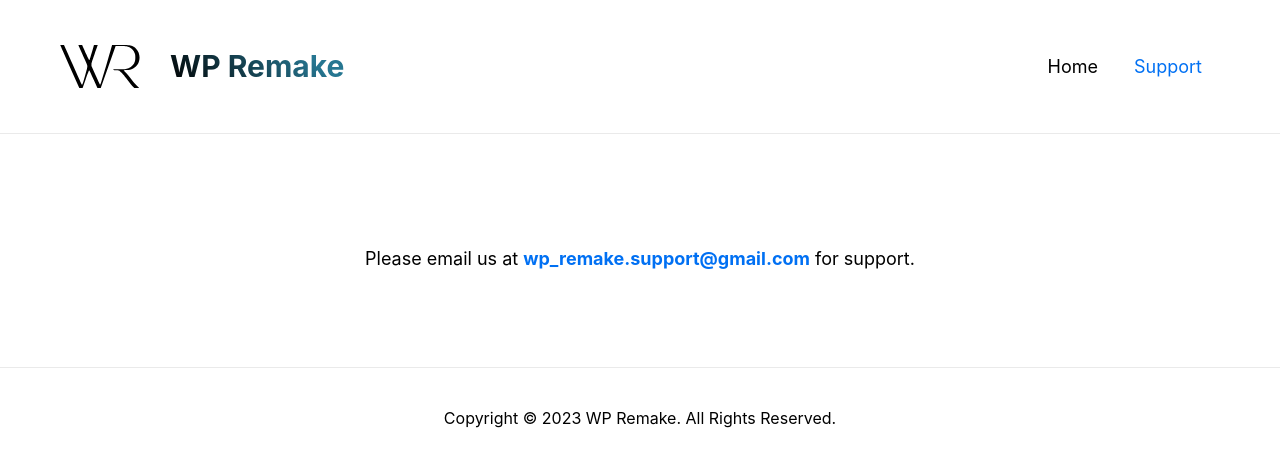
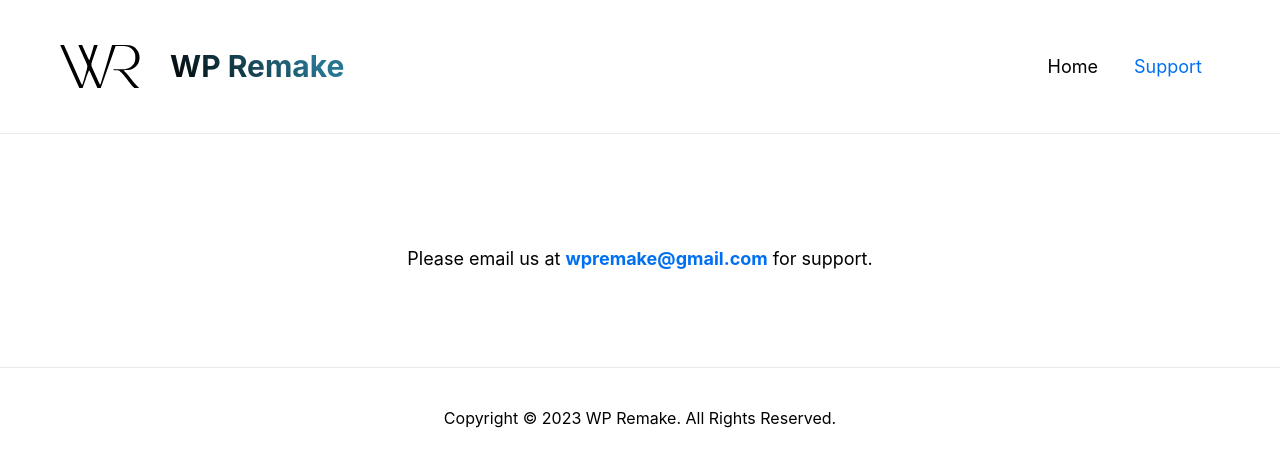
Before and after one commit to WP-Remake/site, a Next.js app: page /site/support in a window 1280 px wide. Shown: the top 466 px of the page. Built offline with nearby package versions, Linux system fonts and the light colour scheme.

Commit message:
Update email

```diff
--- a/pages/support.tsx
+++ b/pages/support.tsx
@@ -15,10 +15,8 @@ export default function Home() {
 				<div className="support-message-container">
 					<p className="support-message">
 						Please email us at{' '}
-						<a href="mailto:support.wp_remake@gmail.com">
-							wp_remake.support@gmail.com
-						</a>{' '}
-						for support.
+						<a href="mailto:wpremake@gmail.com">wpremake@gmail.com</a> for
+						support.
 					</p>
 				</div>
 			</Content>
```
